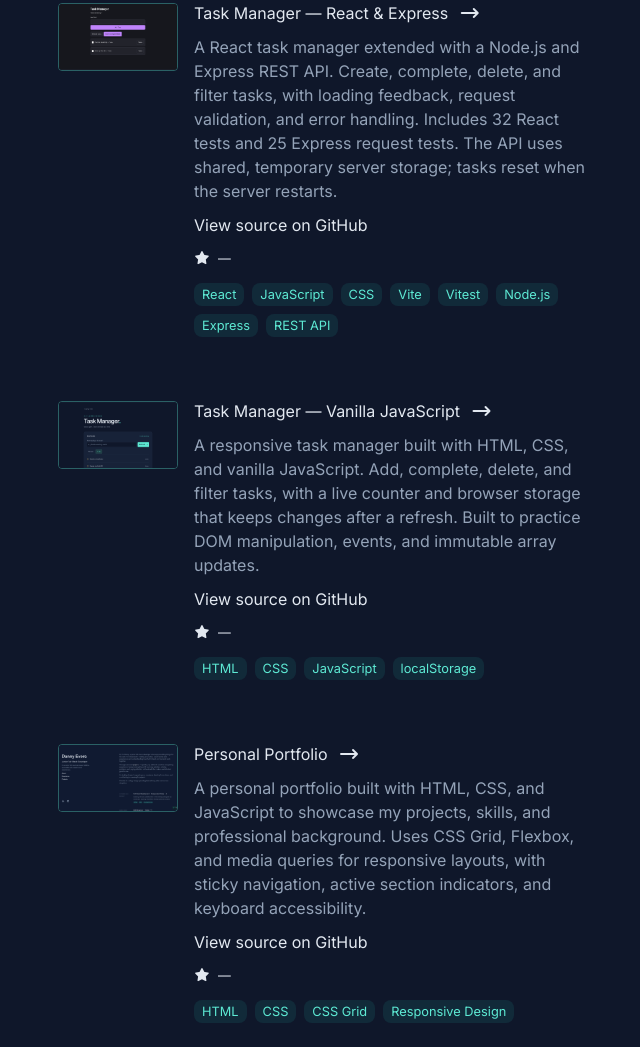
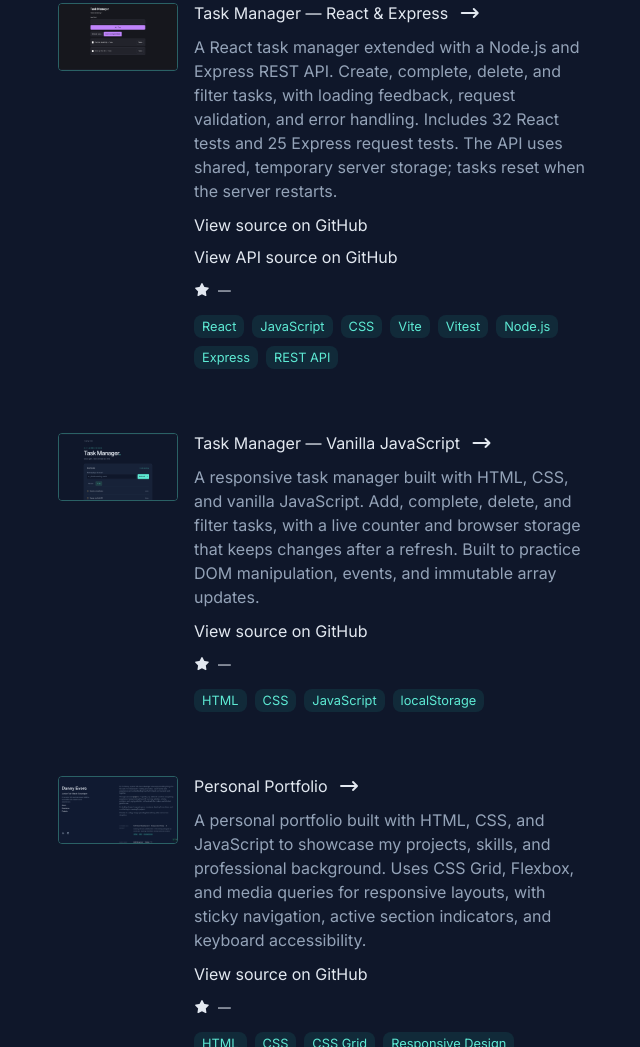
Before and after one commit to dannyevers83/portfolio, a plain HTML site: page index.html in a window 1280 px wide. Shown: the part 1434-2481 px from the top of the page, without its empty margins (598-1238 px from the left). Drawn offline with Linux system fonts and the light colour scheme; no server answers.

Commit message:
Link Express API source from portfolio

```diff
--- a/index.html
+++ b/index.html
@@ -233,6 +233,13 @@
                 target="_blank"
                 aria-label="View source on GitHub: React Task Manager"
                 >View source on GitHub</a
+              >
+              <a
+                class="anchor-text"
+                href="https://github.com/dannyevers83/task-manager-api"
+                target="_blank"
+                aria-label="View API source on GitHub: Task Manager Express API"
+                >View API source on GitHub</a
               >
               <div class="project-stat light-text">
                 <a
```
Also changed, not shown: 1 other file.
